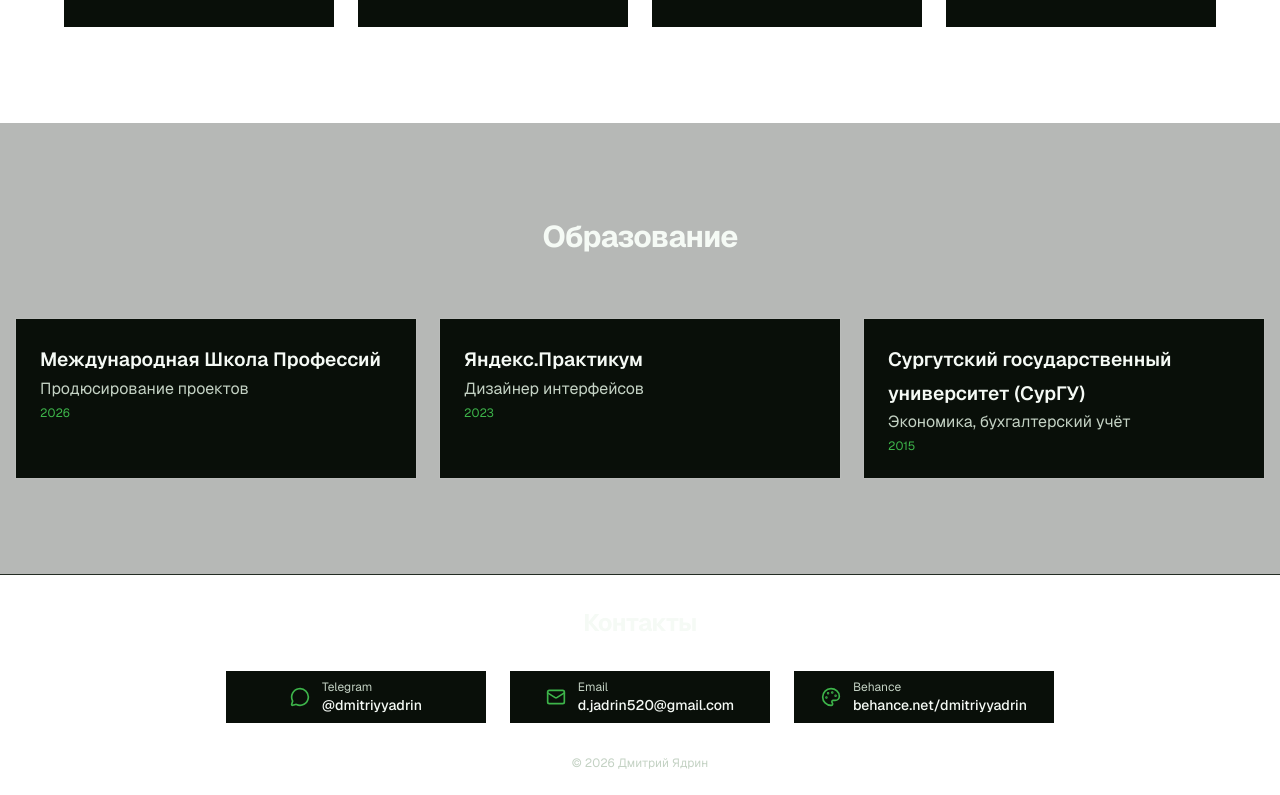
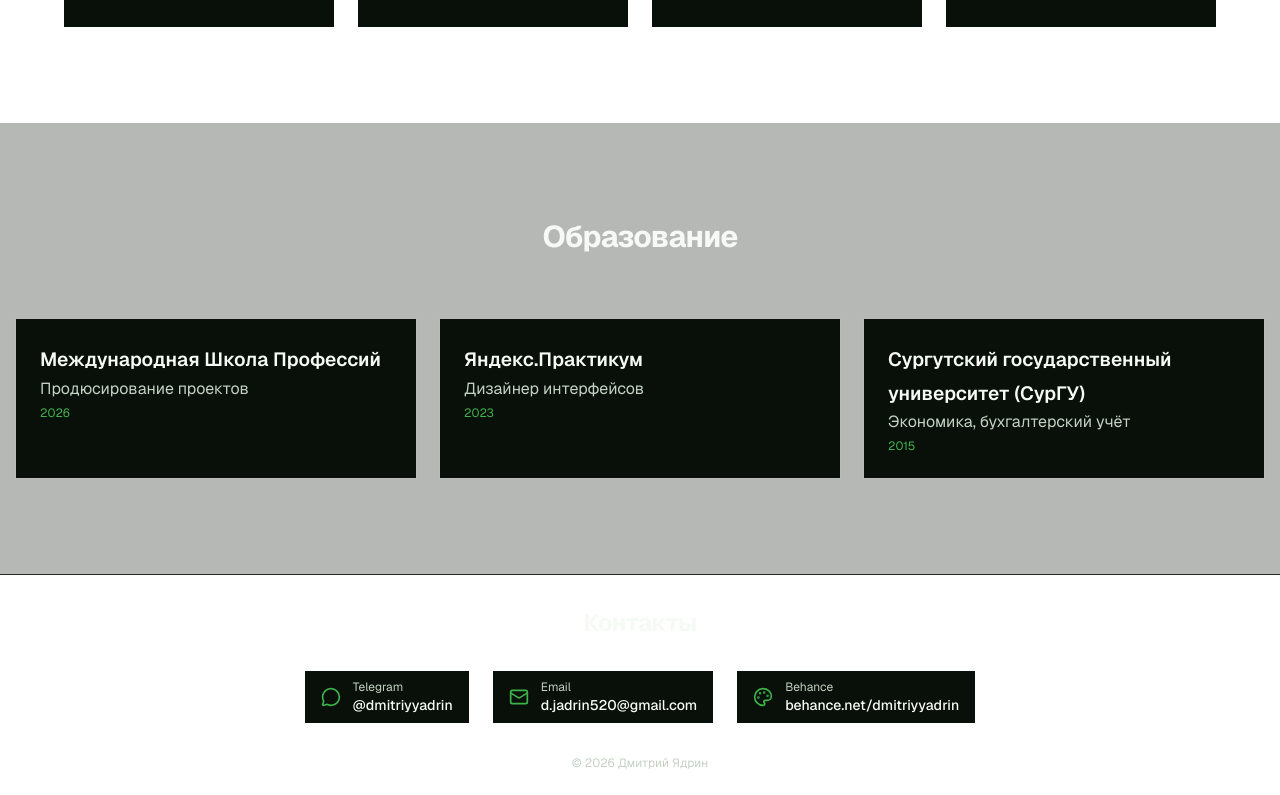
Before and after one commit to djadrin520-svg/Final, a Next.js app: page / in a window 1280 px wide. Shown: the part 4814-5609 px from the top of the page. Built offline with nearby package versions, Linux system fonts and the light colour scheme.

Commit message:
Update contacts-section.tsx

```diff
--- a/components/contacts-section.tsx
+++ b/components/contacts-section.tsx
@@ -36,8 +36,7 @@ export function ContactsSection() {
               href={contact.href}
               target="_blank"
               rel="noopener noreferrer"
-              style={{ minWidth: "min(100%, 260px)" }}
-              className="group flex items-center justify-center gap-3 px-4 py-2 ring-1 ring-foreground/5 bg-card transition-colors hover:ring-primary/40 sm:min-w-0"
+              className="group flex items-center justify-center gap-3 px-4 py-2 ring-1 ring-foreground/5 bg-card transition-colors hover:ring-primary/40 w-full min-w-[260px] sm:w-auto sm:min-w-0"
             >
               <Icon className="h-5 w-5 text-primary shrink-0" />
               <div className="min-w-0 text-left">
```
